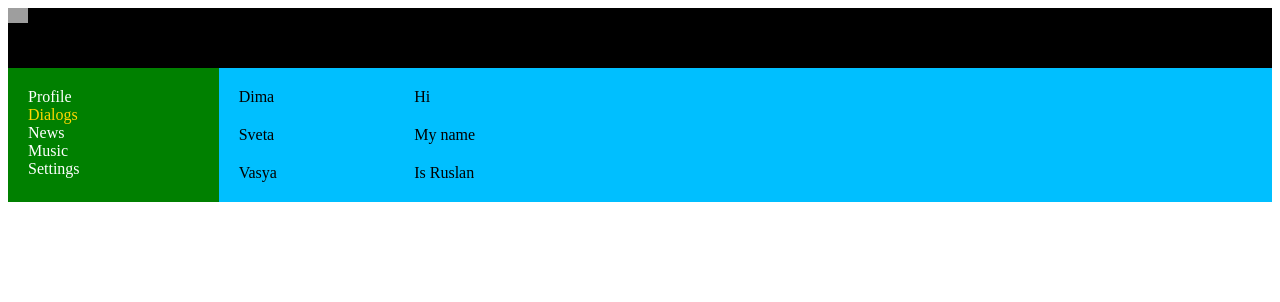
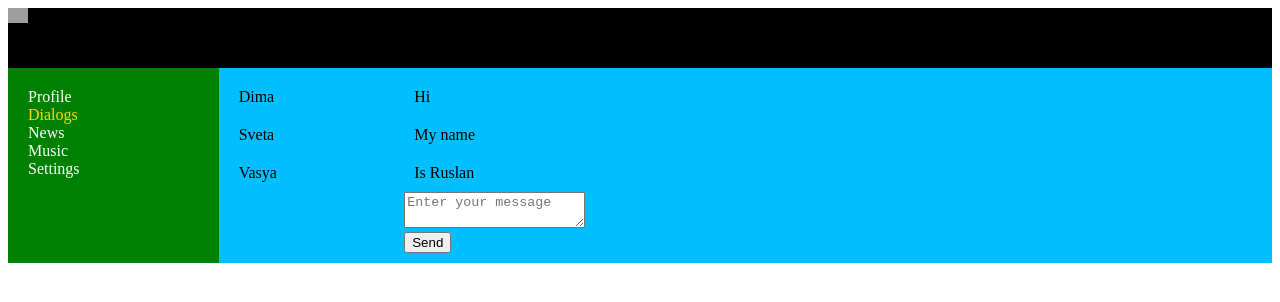
Before and after one commit to Vokey-py/TaskManager, a React (Create React App) app in the folder main/frontend/taskmanager/: page /dialogs in a window 1280 px wide. Shown: the top 302 px of the page. Built offline with nearby package versions, Linux system fonts and the light colour scheme; grey boxes are pictures that could not be loaded.

Commit message:
Изучаю React Js

```diff
--- a/main/frontend/taskmanager/src/App.js
+++ b/main/frontend/taskmanager/src/App.js
@@ -14,9 +14,10 @@ const App = (props) => {
                 <Routes>
                     <Route path="/profile/*" element={<Profile
                         profilePage={props.state.profilePage}
-                        addPost={props.addPost}
-                        updateNewPostText={props.updateNewPostText}/>}/>
-                    <Route path="/dialogs/*" element={<Dialogs dialogPage={props.state.dialogPage}/>}/>
+                        dispatch={props.dispatch}/>}/>
+                    <Route path="/dialogs/*" element={<Dialogs
+                        dialogPage={props.state.dialogPage}
+                        dispatch = {props.dispatch}/>}/>
                 </Routes>
             </div>
         </div>
--- a/main/frontend/taskmanager/src/components/Dialogs/Dialogs.jsx
+++ b/main/frontend/taskmanager/src/components/Dialogs/Dialogs.jsx
@@ -1,13 +1,22 @@
 import s from './Dialogs.module.css'
 import DialogItem from "./DialogItem/DialogItem";
 import Message from "./Message/Message";
-
+import {sendMessageCreator, updateNewMessageBodyCreator} from "../../redux/state";
 
 
 const Dialogs = (props) => {
 
     let dialogsElements = props.dialogPage.dialogsData.map(d => <DialogItem id={d.id} name={d.name}/>)
     let messagesElements = props.dialogPage.messagesData.map(m => <Message message={m.message}/>)
+    let newMessageBody = props.dialogPage.newMessageBody
+    let onSendMessageClick = () => {
+        props.dispatch(sendMessageCreator())
+    }
+
+    let onNewMessageChange = (e) => {
+        let body = e.target.value
+        props.dispatch(updateNewMessageBodyCreator(body))
+    }
 
     return (
         <div className={s.dialog}>
@@ -15,7 +24,15 @@ const Dialogs = (props) => {
                 {dialogsElements}
             </div>
             <div className={s.messages}>
-                {messagesElements}
+                <div>{messagesElements}</div>
+                <div>
+                    <div><textarea value={newMessageBody}
+                                   onChange={onNewMessageChange}
+                                   placeholder='Enter your message'/></div>
+                    <div>
+                        <button onClick={onSendMessageClick}>Send</button>
+                    </div>
+                </div>
             </div>
         </div>
     )
--- a/main/frontend/taskmanager/src/components/Profile/MyPosts/MyPosts.jsx
+++ b/main/frontend/taskmanager/src/components/Profile/MyPosts/MyPosts.jsx
@@ -1,6 +1,8 @@
 import s from './MyPosts.module.css'
 import Post from "./Post/Post"
-import React from "react";
+import React from "react"
+import {addPostActionCreator, updateNewPostTextActionCreator} from "../../../redux/state";
+
 
 
 const MyPosts = (props) => {
@@ -8,14 +10,12 @@ const MyPosts = (props) => {
     let newPostElement = React.createRef();
 
     let addPost = () => {
-        let text = newPostElement.current.value
-        props.addPost(text)
+        props.dispatch(addPostActionCreator())
     }
 
     let onPostChange = () => {
-        debugger;
         let text = newPostElement.current.value
-        props.updateNewPostText(text)
+        props.dispatch(updateNewPostTextActionCreator(text));
     }
 
     let postsElements = props.profilePage.postData.map(p => <Post message={p.message} likesCount={p.likeCount}/>)
@@ -27,7 +27,7 @@ const MyPosts = (props) => {
                     <textarea onChange={onPostChange} ref={newPostElement} value={props.profilePage.newPostText}/>
                 </div>
                 <div>
-                    <button onClick={ addPost }>Add post</button>
+                    <button onClick={addPost}>Add post</button>
                 </div>
             </div>
             <div>
--- a/main/frontend/taskmanager/src/components/Profile/Profile.jsx
+++ b/main/frontend/taskmanager/src/components/Profile/Profile.jsx
@@ -6,7 +6,7 @@ const Profile = (props) => {
     return (
         <div>
             <ProfileInfo/>
-            <MyPosts profilePage={props.profilePage} addPost={props.addPost} updateNewPostText={props.updateNewPostText}/>
+            <MyPosts profilePage={props.profilePage} dispatch={props.dispatch}/>
         </div>
     );
 }
--- a/main/frontend/taskmanager/src/index.js
+++ b/main/frontend/taskmanager/src/index.js
@@ -5,12 +5,13 @@ import reportWebVitals from './reportWebVitals';
 import {BrowserRouter} from "react-router-dom";
 import store from "./redux/state";
 
+const root = ReactDOM.createRoot(document.getElementById('root'));
+
 let renderEntireTree = (state) => {
-    const root = ReactDOM.createRoot(document.getElementById('root'));
     root.render(
         <React.StrictMode>
             <BrowserRouter>
-                <App state={state} addPost={store.addPost.bind(store)} updateNewPostText={store.updateNewPostText.bind(store)}/>
+                <App state={state} dispatch={store.dispatch.bind(store)}/>
             </BrowserRouter>
         </React.StrictMode>
     );
@@ -19,7 +20,4 @@ renderEntireTree(store.getState());
 
 store.subscribe(renderEntireTree);
 
-// If you want to start measuring performance in your app, pass a function
-// to log results (for example: reportWebVitals(console.log))
-// or send to an analytics endpoint. Learn more: https://bit.ly/CRA-vitals
 reportWebVitals();
--- /dev/null
+++ b/main/frontend/taskmanager/src/redux/reducerDialogs.js
@@ -0,0 +1,17 @@
+const UPDATE_NEW_MESSAGE_BODY = 'UPDATE_NEW_MESSAGE_BODY';
+const SEND_MESSAGE = 'SEND_MESSAGE';
+
+export const reducerDialogs = (state, action) => {
+
+    if (action.type === UPDATE_NEW_MESSAGE_BODY) {
+        state.newMessageBody = action.body;
+    } else if (action.type === SEND_MESSAGE) {
+        let body = state.newMessageBody;
+        state.newMessageBody = '';
+        state.messagesData.push({id: 6, message: body});
+    }
+    return state
+}
+
+
+export default reducerDialogs;
--- /dev/null
+++ b/main/frontend/taskmanager/src/redux/reducerProfile.js
@@ -0,0 +1,22 @@
+const ADD_POST = 'ADD-POST';
+const UPDATE_NEW_POST_TEXT = 'UPDATE-NEW-POST-TEXT';
+
+const reducerProfile = (state, action) => {
+    switch (action.type) {
+        case ADD_POST:
+            let newPost = {
+                id: 5,
+                message: state.newPostText,
+                likeCount: '23',
+            }
+            state.postData.push(newPost);
+            state.newPostText = '';
+            break;
+        case UPDATE_NEW_POST_TEXT:
+            state.newPostText = action.newText;
+            break;
+    }
+    return state
+}
+
+export default reducerProfile;
--- a/main/frontend/taskmanager/src/redux/state.js
+++ b/main/frontend/taskmanager/src/redux/state.js
@@ -1,3 +1,9 @@
+import reducerDialogs from "./reducerDialogs";
+import reducerProfile from "./reducerProfile";
+const UPDATE_NEW_MESSAGE_BODY = 'UPDATE_NEW_MESSAGE_BODY';
+const SEND_MESSAGE = 'SEND_MESSAGE';
+const ADD_POST = 'ADD-POST';
+const UPDATE_NEW_POST_TEXT = 'UPDATE-NEW-POST-TEXT';
 let store = {
     _state: {
         profilePage: {
@@ -18,32 +24,53 @@ let store = {
                 {id: 2, message: 'My name'},
                 {id: 3, message: 'Is Ruslan'}
             ],
+            newMessageText: 'itkamasutra'
         }
     },
-    getState(){
+    getState() {
         return this._state
     },
     _callSubscriber() {
         console.log('State changed')
     },
-    addPost() {
-        let newPost = {
-            id: 5,
-            message: this._state.profilePage.newPostText,
-            likesCount: 0,
-        }
-        this._state.profilePage.postData.push(newPost);
-        this._state.profilePage.newPostText = '';
-        this._callSubscriber(this._state)
-    },
-    updateNewPostText(newText) {
-        this._state.profilePage.newPostText = newText
-        this._callSubscriber(this._state)
-    },
     subscribe(observer) {
         this._callSubscriber = observer
+    },
+    dispatch(action) {
+        this._state.profilePage = reducerProfile(this._state.profilePage, action)
+        this._state.dialogPage = reducerDialogs(this._state.dialogPage, action)
+        this._callSubscriber(this._state)
     }
 }
 
+export const addPostActionCreator = () => {
+    return {
+        type: ADD_POST
+    }
+}
+
+export const updateNewPostTextActionCreator = (text) => {
+    return {
+        type: UPDATE_NEW_POST_TEXT,
+        newText: text
+    }
+}
+
+
+export const sendMessageCreator = () => {
+    return {
+        type: SEND_MESSAGE
+    }
+}
+
+export const updateNewMessageBodyCreator = (body) => {
+    return {
+        type: UPDATE_NEW_MESSAGE_BODY,
+        body: body
+    }
+}
+
+
+
 export default store;
 window.store = store;
```
